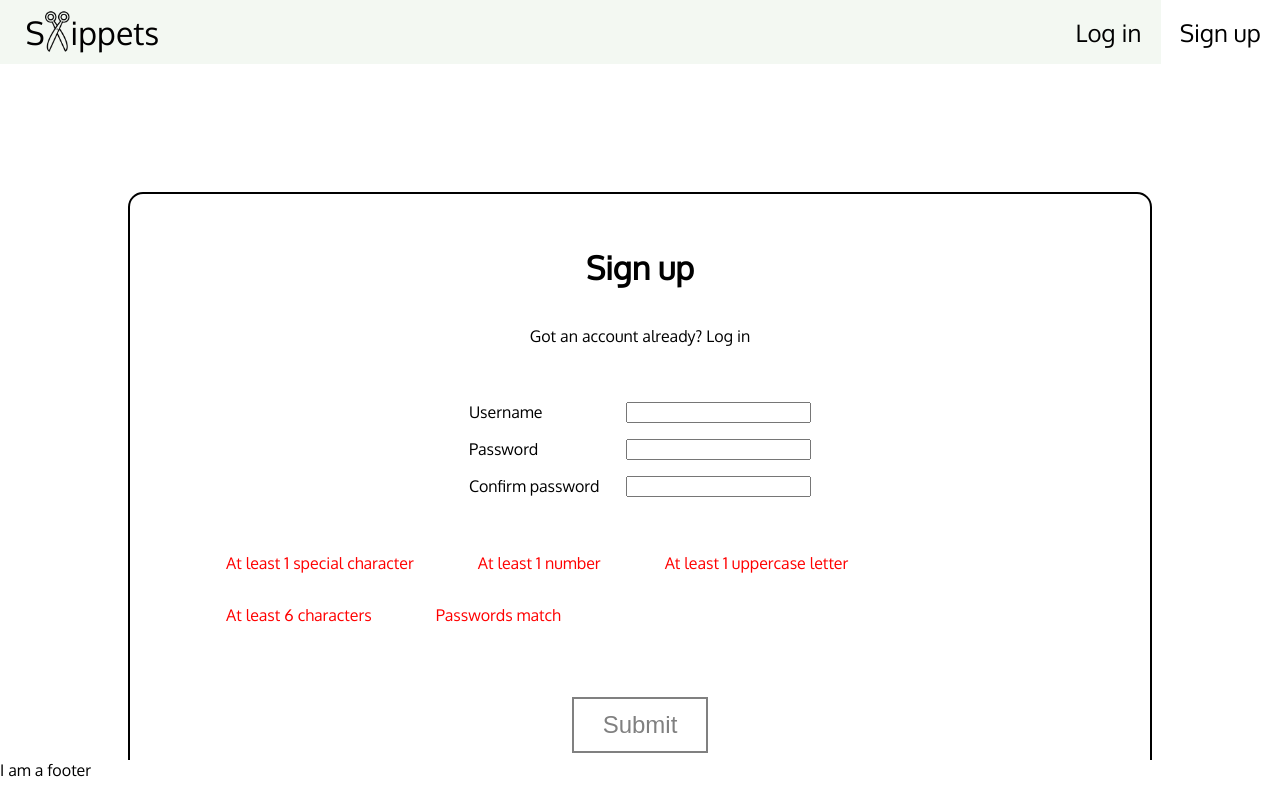
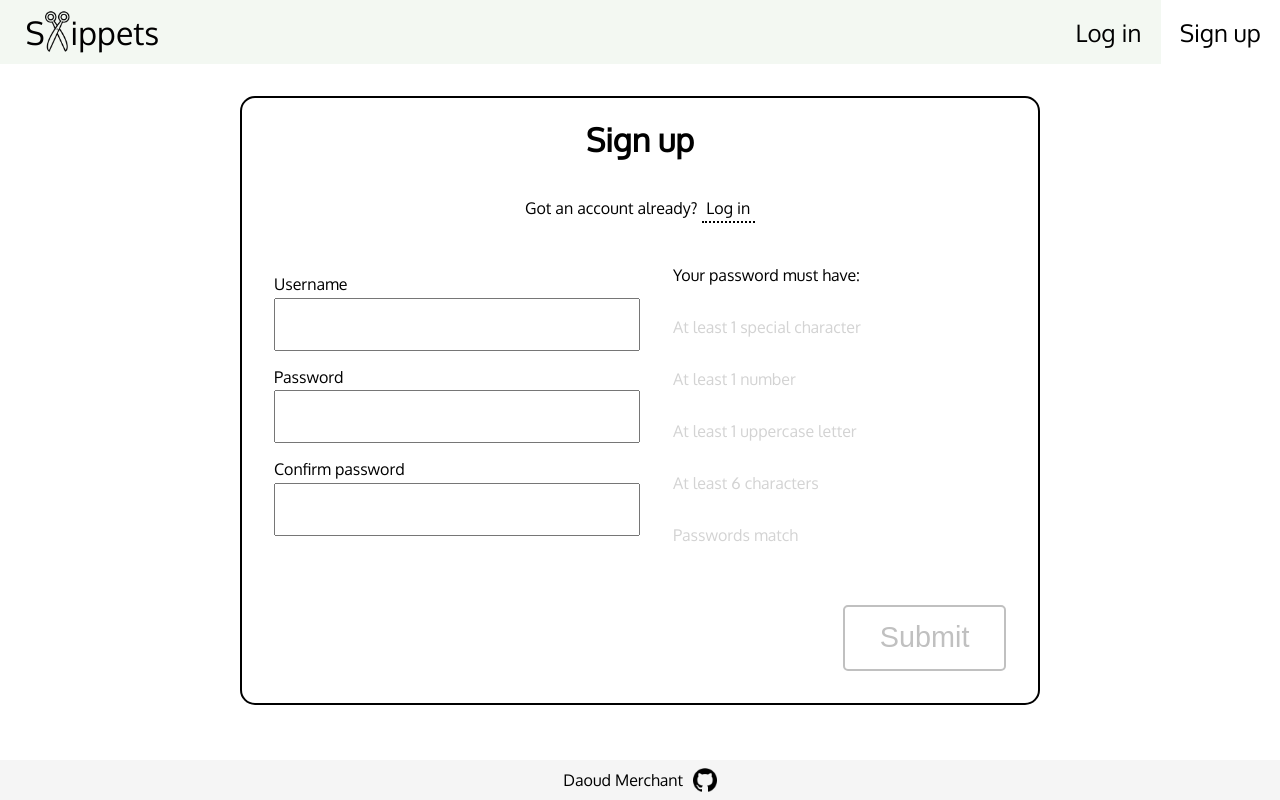
Before and after one commit to daoudmerchant/salt-hackday, a React (Create React App) app in the folder client/: page /form/signup in a window 1280 px wide. Built offline with nearby package versions, Linux system fonts and the light colour scheme.

Commit message:
Style log-in form

```diff
--- a/client/src/components/Footer.js
+++ b/client/src/components/Footer.js
@@ -1,6 +1,31 @@
+import styled from "styled-components";
+import github from "../assets/github.png";
+
+const FooterElem = styled.footer`
+    background-color: whitesmoke;
+    display: flex;
+    justify-content: center;
+    align-items: center;
+`
+
+const Icon = styled.img`
+    height: 1.5em;
+    margin-left: .6em;
+`
+
+const IconLink = styled.a`
+    display: flex;
+    align-items: center;
+`
+
+const GitHub = () => <Icon src={github} alt="github logo"/>
+
 const Footer = () => {
     return (
-        <footer>I am a footer</footer>
+        <FooterElem>
+            <p>Daoud Merchant</p>
+            <IconLink href="https://github.com/daoudmerchant/salt-hackday"><GitHub/></IconLink>
+        </FooterElem>
     )
 }
 
--- a/client/src/components/FormRequirement.js
+++ b/client/src/components/FormRequirement.js
@@ -1,22 +1,41 @@
 import styled from "styled-components";
 
+import check from "../assets/check.png";
+
+const Container = styled.div`
+    display: flex;
+    justify-content: center;
+    align-items: center;
+    width: 100%;
+`
+
 const Para = styled.p`
-    margin: 1em 2em;
+    flex-grow: 1;
+    margin-right: 1em;
 `
 
 const Valid = styled(Para)`
-    color: green;
+    color: #89db63;
 `
 
 const Invalid = styled(Para)`
-    color: red;
+    color: lightgrey;
 `
 
+const Icon = styled.img`
+    height: 20px;
+    filter: invert(70%) sepia(60%) saturate(419%) hue-rotate(55deg) brightness(107%) contrast(76%);
+`
+
+const Check = () => <Icon src={check} alt="check icon"/>
 
 const FormRequirement = ({valid, message}) => {
     const Text = valid ? Valid : Invalid;
     return (
-        <Text>{message}</Text>
+        <Container>
+            <Text>{message}</Text>
+            {valid ? <Check/> : null}
+        </Container>
     )
 }
 
--- a/client/src/components/FormWrapper.js
+++ b/client/src/components/FormWrapper.js
@@ -5,11 +5,13 @@ const FormContainer = styled.div`
     display: flex;
     justify-content: center;
     align-items: center;
-    padding: 10%;
     position: relative;
+    max-width: 800px;
+    margin-inline: auto;
+    margin-top: 2em;
     & > * {
         flex-grow: 1;
-        padding: 2em;
+        padding: 0;
         border: 2px solid black;
         border-radius: 15px;
     }
--- a/client/src/components/Nav.js
+++ b/client/src/components/Nav.js
@@ -35,7 +35,7 @@ const ListItem = styled.li`
     flex-direction: column;
 `
 
-const Scissors = styled.img`
+const ScissorImg = styled.img`
     height: 1.3em;
     width: .8em;
     object-fit: cover;
@@ -57,6 +57,8 @@ const Logo = styled(MyLink)`
     font-size: 2em;
 `
 
+const Scissors = () => <ScissorImg src={scissors} alt="scissors icon"/>
+
 const Nav = () => {
     const signedIn = useSelector(selectIfSignedIn);
     return (
@@ -64,7 +66,7 @@ const Nav = () => {
             <NavElem>
                 <LinkList>
                     <ListItem>
-                        <Logo to="/">S<Scissors src={scissors} alt="scissors icon"/>ippets</Logo>
+                        <Logo to="/">S<Scissors />ippets</Logo>
                     </ListItem>
                     {signedIn
                         ? <ListItem>
--- a/client/src/components/SnippetCard.js
+++ b/client/src/components/SnippetCard.js
@@ -8,11 +8,17 @@ import { useEditableKeys } from "../hooks"
 
 import VariableInput from "./VariableInput"
 
+import check from "../assets/check.png";
+import copy from "../assets/copy.png";
+
 const Card = styled.div`
-    border: 2px solid blue;
+    box-shadow: rgba(17, 17, 26, 0.1) 0px 4px 16px, rgba(17, 17, 26, 0.05) 0px 8px 32px;
     border-radius: 15px;
     display: flex;
     justify-content: center;
+    padding: .8em 1.2em;
+    transition: .5s all;
+    background-color: ${({$clicked}) => $clicked ? "#c7f0b4" : "transparent"};
 `
 
 const SnippetName = styled.p`
@@ -42,7 +48,11 @@ const DeleteButton = styled.button`
 
 `
 
-export const SnippetCard = ({ snippet }) => {
+const Icon = styled.img`
+    height: 2.5em;
+`
+
+export const SnippetCard = ({ snippet, dummy }) => {
     const dispatch = useDispatch();
     const [copied, setCopied] = useState(false);
     const variables = getVariables(snippet.text);
@@ -51,11 +61,9 @@ export const SnippetCard = ({ snippet }) => {
     const handleCopy = async () => {
         const accessRights = await navigator.permissions.query({name: "clipboard-write"});
         if (accessRights.state === "granted" || accessRights.state === "prompt") {
-            console.log(variables);
             const textToCopy = variables.length
                 ? variables.reduce((str, variable) => str.replace(new RegExp('\\$\\{' + variable + '\\}', 'g'), variableValues[variable]), snippet.text)
                 : snippet.text;
-            console.log(textToCopy);
             await navigator.clipboard.writeText(textToCopy);
             setCopied(true);
             setTimeout(() => setCopied(false), 2500);
@@ -67,7 +75,7 @@ export const SnippetCard = ({ snippet }) => {
         }
     }
     return (
-        <Card>
+        <Card $clicked={copied}>
             <SnippetContents>
                 <SnippetName>{snippet.title || snippet.text}</SnippetName>
                 <VariableContainer>
@@ -81,9 +89,13 @@ export const SnippetCard = ({ snippet }) => {
                 ? <ClearButton disabled={!Object.values(variableValues).some(Boolean)}onClick={resetVariableValues}>Clear</ClearButton>
                 : null
             }
-            <Edit to={`/snippets/${snippet._id}`}>Edit</Edit>
-            <DeleteButton onClick={handleDelete}>Delete</DeleteButton>
-            <CopyButton disabled={!canBeCopied} onClick={handleCopy}>{copied ? "Copied!" : "Copy to clipboard"}</CopyButton>
+            {dummy
+                ? null
+                : <>
+                    <Edit to={`/snippets/${snippet._id}`}>Edit</Edit>
+                    <DeleteButton onClick={handleDelete}>Delete</DeleteButton>
+                  </>}
+            <CopyButton disabled={!canBeCopied} onClick={handleCopy}>{copied ? <Icon src={check} alt="checkmark"/> : <Icon src={copy} alt="copy to clipboard"/>}</CopyButton>
         </Card>
 
     )
--- a/client/src/pages/Home.js
+++ b/client/src/pages/Home.js
@@ -1,8 +1,64 @@
+import styled from "styled-components";
+import { Link } from "react-router-dom";
+
+import SnippetCard from "../components/SnippetCard";
+
+import scissors from "../assets/scissor.png";
+
+const Container = styled.div`
+    display: flex;
+    flex-direction: column;
+    align-items: center;
+`
+
+const Logo = styled.h1`
+    font-size: 4em;
+    display: flex;
+    align-items: center;
+`
+
+const ScissorImg = styled.img`
+    transform: rotate(180deg);
+    width: 1em;
+    height: 1.7em;
+    object-fit: cover;
+`
+
+const Subtitle = styled.h2`
+    margin-top: 0;
+`
+
+const SnippetContainer = styled.div`
+    width: 80%;
+    max-width: 400px;
+    margin-block: 2em;
+`
+
+const SignIn = styled(Link)`
+
+`
+
+const LogIn = styled(Link)`
+
+`
+
+const Invite = styled.p`
+
+`
+
+const Scissors = () => <ScissorImg src={scissors} alt="scissor icon"/>
+
 const Home = () => {
     return (
-        <div>
-            <p>Welcome to my amazing app</p>
-        </div>
+        <Container>
+            <Logo>S<Scissors/>ippets</Logo>
+            <Subtitle>One-click copy text snippets</Subtitle>
+            <SnippetContainer>
+                <SnippetCard snippet={{text: "Click the button to copy this text ➜"}} dummy={true}/>
+            </SnippetContainer>
+            <SignIn to="/form/login">Log in</SignIn>
+            <Invite>No account? <LogIn to="/form/signup">Sign up</LogIn></Invite>
+        </Container>
     )
 }
 
--- a/client/src/pages/Login.js
+++ b/client/src/pages/Login.js
@@ -38,7 +38,7 @@ const Submit = styled.button`
     color: blue;
     font-size: 1.5em;
     padding: .5em 1.2em;
-    margin-top: 1em;
+    margin-block: 1em;
     &:disabled {
         border-color: grey;
         color: grey;
@@ -51,7 +51,6 @@ const Login = () => {
     const isSignedIn = useSelector(selectIfSignedIn);
     const status = useSelector(selectStatus);
     const error = useSelector(selectError);
-    console.log(error)
     const [user, updateUsername, updatePassword] = useUserDetails();
     const canSubmit = user.username && user.password.length >= 6 && status === "idle";
     const handleSubmit = e => {
--- a/client/src/pages/Signup.js
+++ b/client/src/pages/Signup.js
@@ -10,9 +10,36 @@ import FormRequirement from "../components/FormRequirement";
 import styled from "styled-components";
 
 const Form = styled.form`
+    display: grid;
+    grid-template-columns: 1fr;
+    @media (min-width: 600px) {
+        grid-template-columns: repeat(2, 1fr);
+    }
+    align-items: center;
+    padding-inline: 2em;
+    padding-bottom: 2em;
+`
+
+const LoginLink = styled(Link)`
+    border-bottom: 2px dotted black;
+    padding: 0 .3em .2em;
+    &:hover {
+        color: darkblue;
+    }
+`
+
+const Container = styled.div`
+    grid-column: 1 / -1;
     display: flex;
     flex-direction: column;
     align-items: center;
+`
+
+const BottomContainer = styled(Container)`
+align-items: baseline;
+@media (min-width: 600px) {
+    flex-direction: row;
+}
 `
 
 const Inputs = styled.div`
@@ -23,34 +50,48 @@ const Inputs = styled.div`
 
 const Label = styled.label`
     display: flex;
+    flex-direction: column;
     justify-content: space-between;
     margin-block: .5em;
 `
 
 const Input = styled.input`
-    margin-left: 2em;
+    font-size: 1.2em;
+    padding: .7em 1.2em;
+    margin-top: .2em;
 `
 
 const Validities = styled.div`
     display: flex;
     flex-wrap: wrap;
+    margin-inline: auto;
     padding-inline: 2em;
+    max-width: 300px;
 `
 
 const Submit = styled.button`
-    border: 2px solid blue;
-    color: blue;
-    font-size: 1.5em;
+    border: 2px solid #3f96e8;
+    background-color: #3f96e8;
+    color: white;
+    font-size: 1.8em;
+    border-radius: 5px;
     padding: .5em 1.2em;
     margin-top: 1em;
     &:disabled {
-        border-color: grey;
-        color: grey;
+        border-color: silver;
+        background-color: transparent;
+        color: silver;
+    }
+    @media (min-width: 600px) {
+        margin-left: auto;
     }
 `
 
 const Error = styled.p`
-    color: red;
+    color: firebrick;
+    background-color: #f7dada;
+    border-left: 4px solid firebrick;
+    padding: 1.3em 2em;
 `
 
 const validityCheck = {
@@ -82,21 +123,26 @@ const Signup = () => {
         if (error) {
             dispatch(resetError());
         }
-    }, [JSON.stringify(user)])
+    }, [JSON.stringify(userFromInput)])
     return (
         <Form onSubmit={handleSubmit}>
-            <h1>Sign up</h1>
-            <p>Got an account already? <Link to="/form/login">Log in</Link></p>
+            <Container>
+                <h1>Sign up</h1>
+                <p>Got an account already? <LoginLink to="/form/login">Log in</LoginLink></p>
+            </Container>
             <Inputs>
                 <Label>Username<Input type="text" value={userFromInput.username} onChange={updateUsername} maxLength={20} required/></Label>
                 <Label>Password<Input type="password" value={userFromInput.password} onChange={updatePassword} required/></Label>
                 <Label>Confirm password<Input type="password" value={userFromInput.confirmedPassword} onChange={updateConfirmedPassword}/></Label>
             </Inputs>
             <Validities>
+                <p>Your password must have:</p>
                 {Object.entries(valid).map(([key, [validity, message]]) => <FormRequirement key={key} valid={validity} message={message}/>)}
             </Validities>
-            <Error>{error}</Error>
-            <Submit type="submit" disabled={!canSubmit}>{status === "loading" ? "Submitting" : "Submit"}</Submit>
+            <BottomContainer>
+                {error ? <Error>{error}</Error> : <div/>}
+                <Submit type="submit" disabled={!canSubmit}>{status === "loading" ? "Submitting" : "Submit"}</Submit>
+            </BottomContainer>
         </Form>
     )
 }
```
Also changed, not shown: client/src/assets/check.png (added), client/src/assets/copy.png (added), 1 other file (tests, documents, lock files or other folders).
